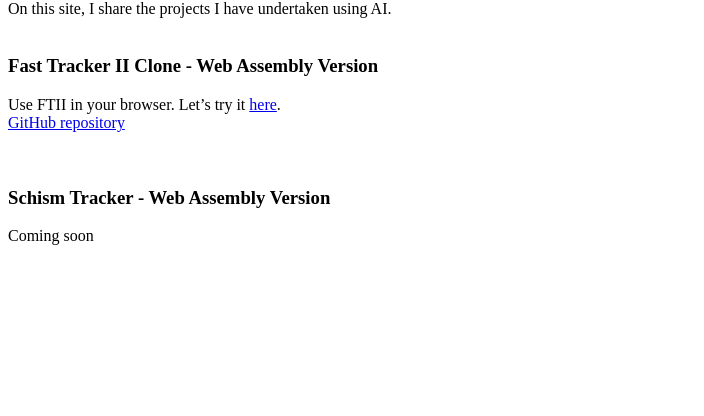
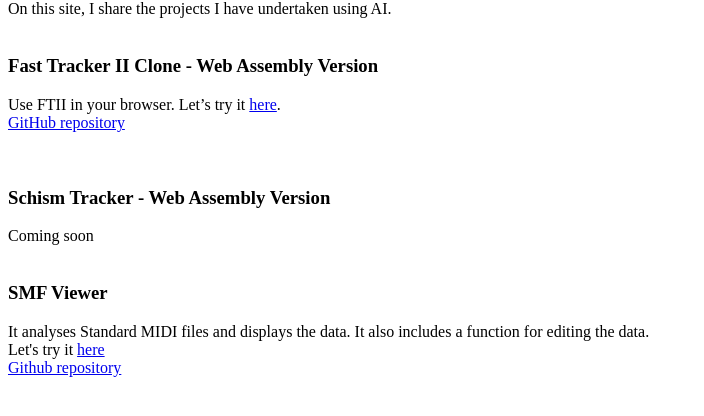
Before and after one commit to koide-at/github.io, a plain HTML site: page index.html in a window 1280 px wide. Shown: the part 66-482 px from the top of the page, without its empty margins (0-704 px from the left). Drawn offline with Linux system fonts and the light colour scheme.

Commit message:
Add SMF Viewer section with links in index.html
Added information about SMF Viewer and links to its site and repository.

```diff
--- a/index.html
+++ b/index.html
@@ -11,6 +11,11 @@
     <br>
     <h3>Schism Tracker - Web Assembly Version</h3>
     Coming soon<br>
+    <br>
+    <h3>SMF Viewer</h3>
+    It analyses Standard MIDI files and displays the data. It also includes a function for editing the data.<br>
+    Let's try it <a href="https://koide-at.github.io/smfviewer/" targer="_blank">here</a><br>
+    <a href="https://github.com/koide-at/smfviewer" target="_blank">Github repository</a>
 
 
   <br>
```
